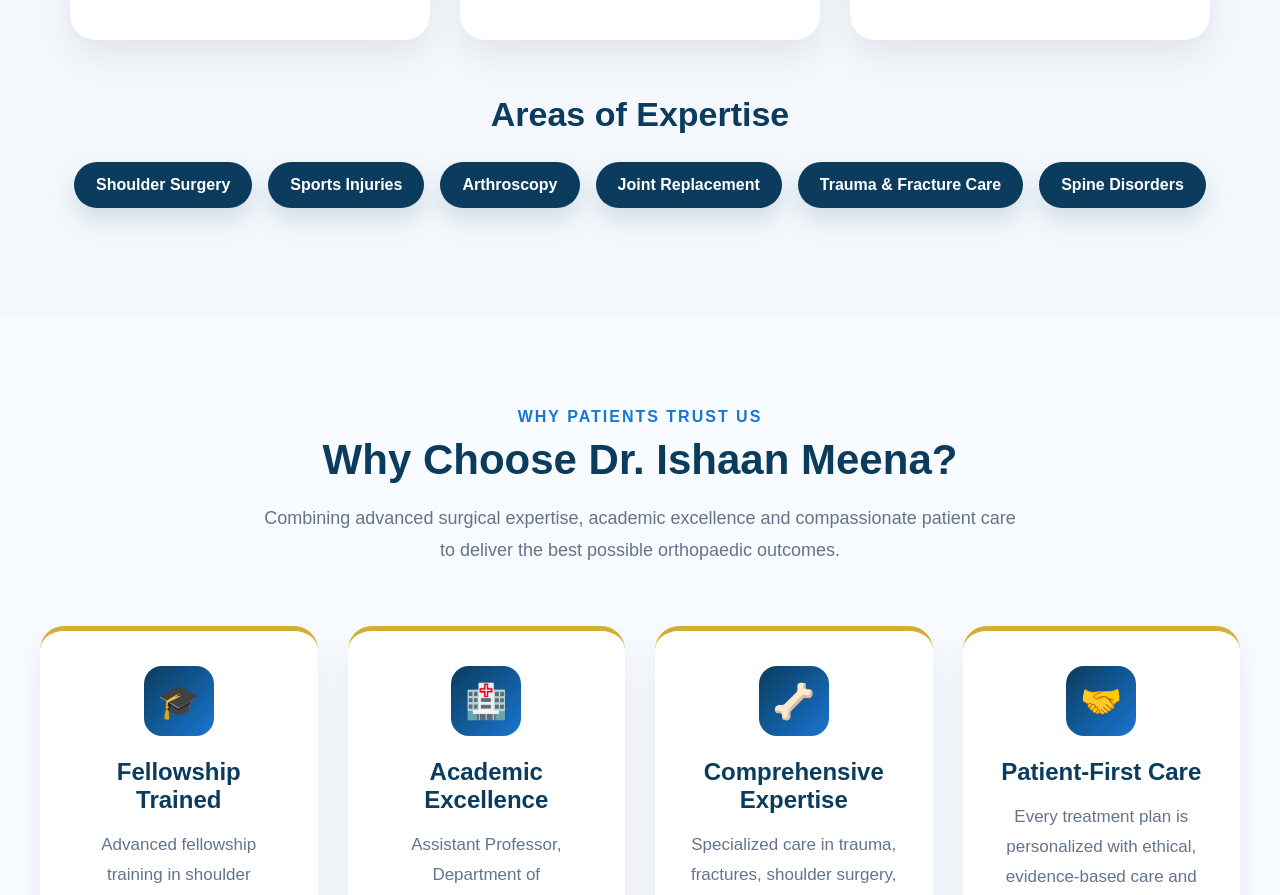
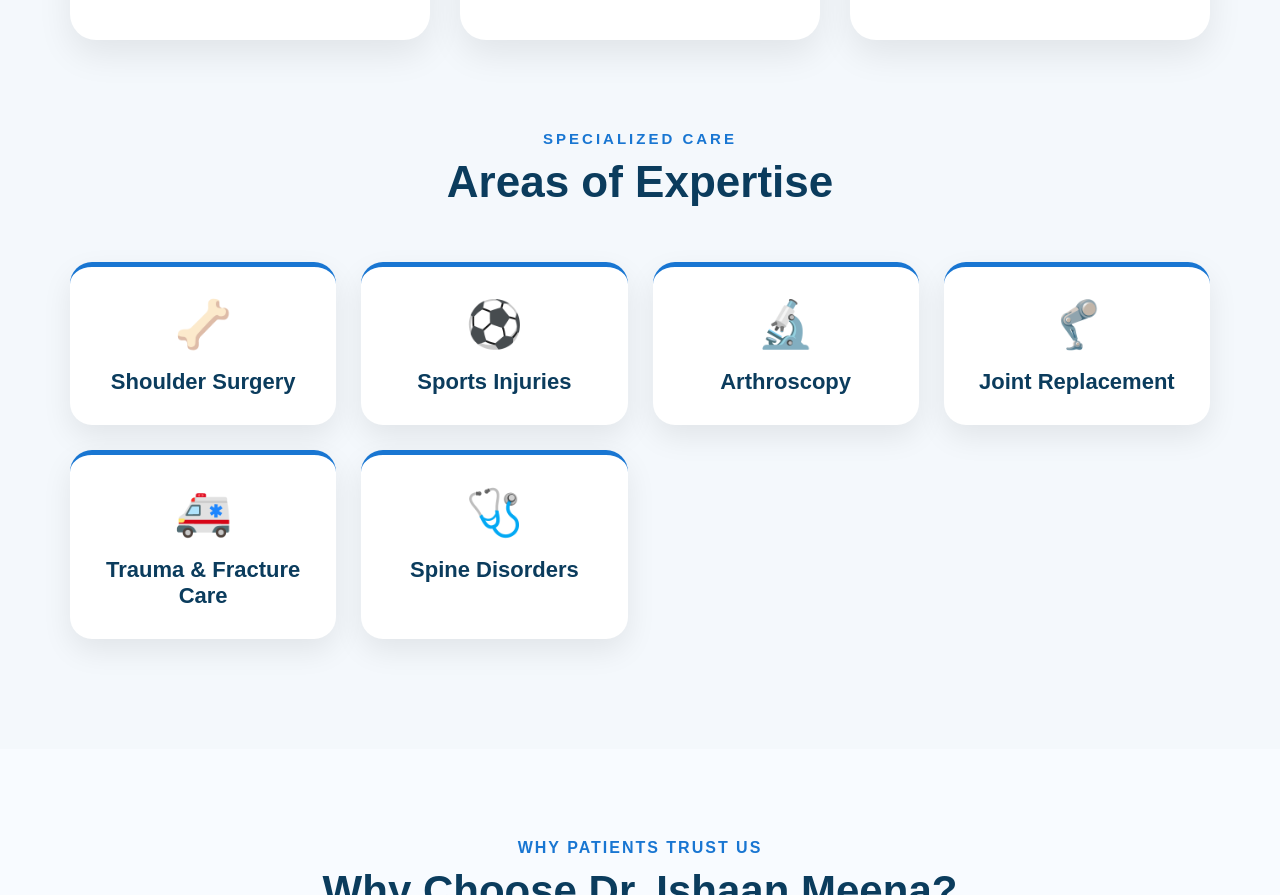
Before and after one commit to drishaanortho/drishaanortho-website, a Next.js app: page / in a window 1280 px wide. Shown: the part 2338-3233 px from the top of the page. Built offline with nearby package versions, Linux system fonts and the light colour scheme.

Commit message:
Update Expertise.tsx

```diff
--- a/components/about/Expertise.tsx
+++ b/components/about/Expertise.tsx
@@ -1,48 +1,96 @@
 export default function Expertise() {
-  const items = [
-    "Shoulder Surgery",
-    "Sports Injuries",
-    "Arthroscopy",
-    "Joint Replacement",
-    "Trauma & Fracture Care",
-    "Spine Disorders",
+  const expertise = [
+    {
+      icon: "🦴",
+      title: "Shoulder Surgery",
+    },
+    {
+      icon: "⚽",
+      title: "Sports Injuries",
+    },
+    {
+      icon: "🔬",
+      title: "Arthroscopy",
+    },
+    {
+      icon: "🦿",
+      title: "Joint Replacement",
+    },
+    {
+      icon: "🚑",
+      title: "Trauma & Fracture Care",
+    },
+    {
+      icon: "🩺",
+      title: "Spine Disorders",
+    },
   ];
 
   return (
-    <section style={{ marginTop: "55px" }}>
-      <h3
+    <section style={{ marginTop: "90px" }}>
+      <p
         style={{
-          fontSize: "34px",
+          textAlign: "center",
+          color: "#1976D2",
+          fontWeight: 700,
+          letterSpacing: "3px",
+          textTransform: "uppercase",
+          marginBottom: "10px",
+          fontSize: "15px",
+        }}
+      >
+        SPECIALIZED CARE
+      </p>
+
+      <h2
+        style={{
+          textAlign: "center",
           color: "#0B3C5D",
-          marginBottom: "28px",
-          textAlign: "center",
+          fontSize: "44px",
+          fontWeight: 800,
+          marginBottom: "55px",
         }}
       >
         Areas of Expertise
-      </h3>
+      </h2>
 
       <div
         style={{
-          display: "flex",
-          flexWrap: "wrap",
-          justifyContent: "center",
-          gap: "16px",
+          display: "grid",
+          gridTemplateColumns: "repeat(auto-fit,minmax(260px,1fr))",
+          gap: "25px",
         }}
       >
-        {items.map((item) => (
+        {expertise.map((item) => (
           <div
-            key={item}
+            key={item.title}
             style={{
-              background: "#0B3C5D",
-              color: "#fff",
-              padding: "14px 22px",
-              borderRadius: "999px",
-              fontWeight: 600,
-              fontSize: "16px",
-              boxShadow: "0 12px 25px rgba(11,60,93,.15)",
+              background: "#ffffff",
+              borderRadius: "22px",
+              padding: "30px",
+              textAlign: "center",
+              boxShadow: "0 12px 30px rgba(0,0,0,0.08)",
+              borderTop: "5px solid #1976D2",
             }}
           >
-            {item}
+            <div
+              style={{
+                fontSize: "46px",
+                marginBottom: "18px",
+              }}
+            >
+              {item.icon}
+            </div>
+
+            <h3
+              style={{
+                color: "#0B3C5D",
+                fontSize: "22px",
+                margin: 0,
+              }}
+            >
+              {item.title}
+            </h3>
           </div>
         ))}
       </div>
```
